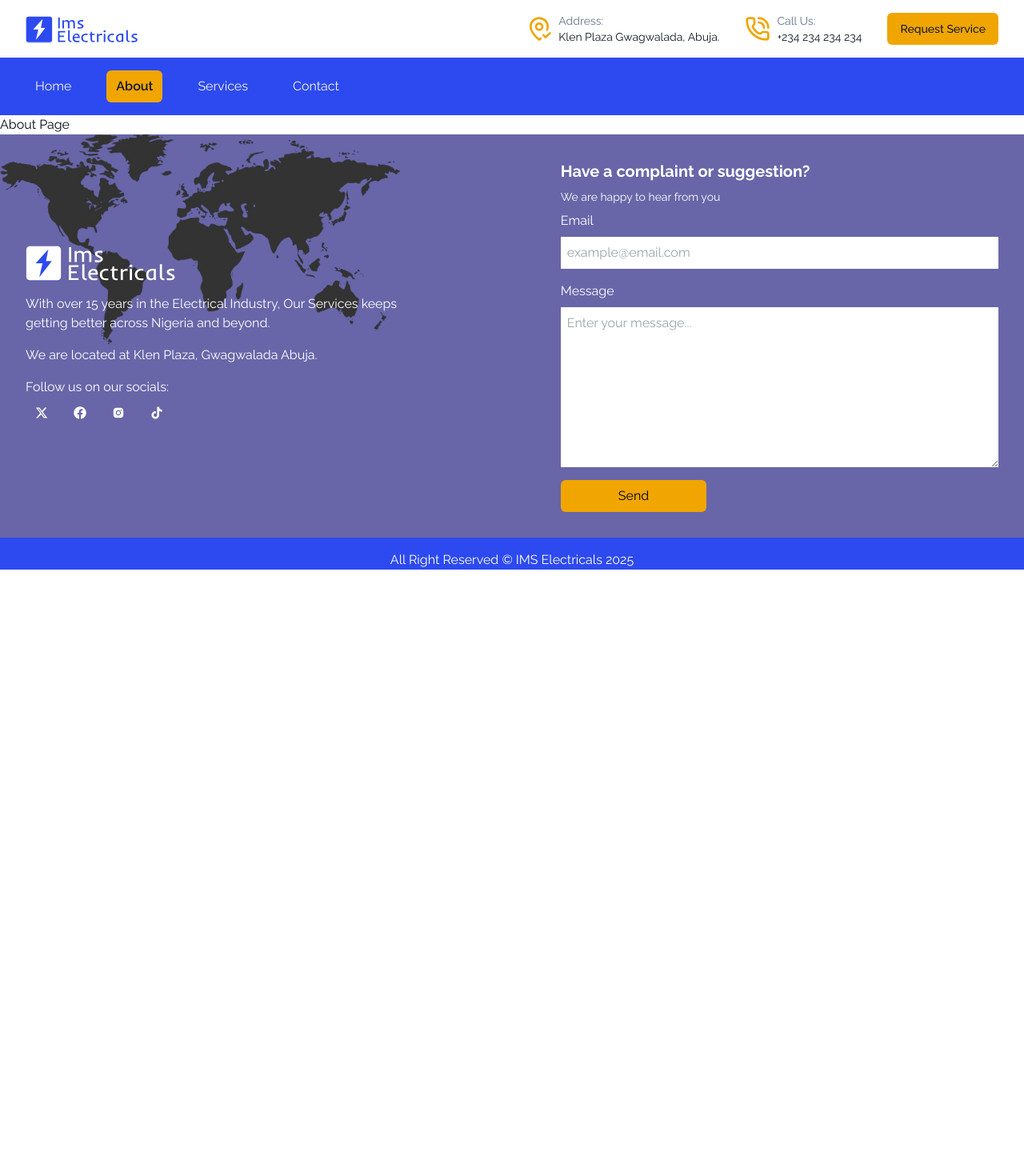
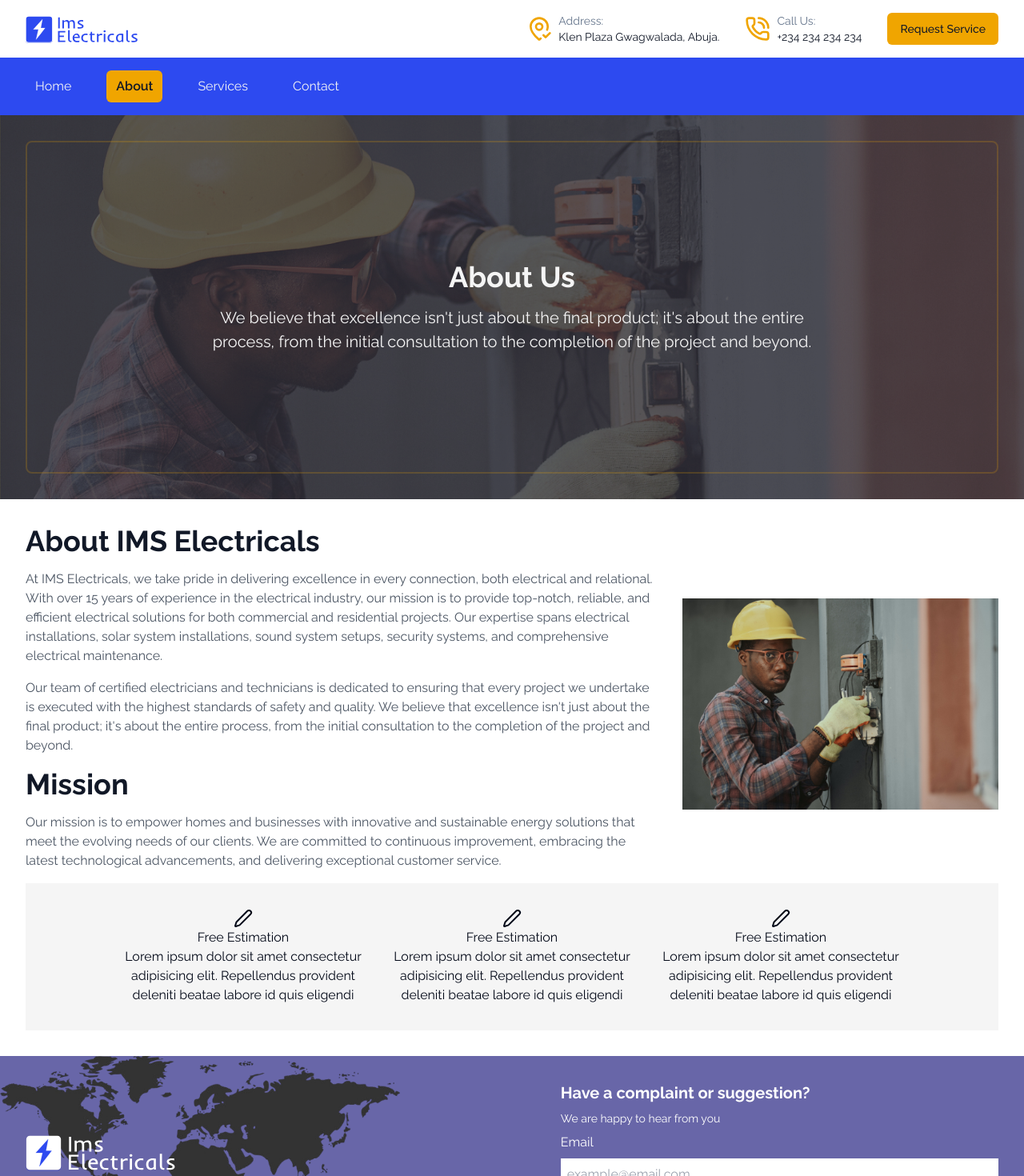
Before and after one commit to Yusuf-Najeeb/ims-new, a Next.js app: page /about in a window 1280 px wide. Shown: the top 1470 px of the page at 80% size. Before the commit the page ends 800 px from the top, so only its background shows below. Built offline with nearby package versions, Linux system fonts and the light colour scheme.

Commit message:
Initialized: About company component

```diff
--- a/app/about/page.tsx
+++ b/app/about/page.tsx
@@ -1,7 +1,14 @@
+import PageHeader from "@/components/pageHeader";
+import AboutIMS from "@/components/about/aboutCompany";
 export default function About() {
   return (
-    <div>
-      <h1>About Page</h1>
-    </div>
+    <section>
+      <PageHeader
+        title={"About Us"}
+        image={"/backgd.png"}
+        description="We believe that excellence isn't just about the final product; it's about the entire process, from the initial consultation to the completion of the project and beyond."
+      />
+      <AboutIMS />
+    </section>
   );
 }
--- /dev/null
+++ b/components/about/aboutCompany.tsx
@@ -0,0 +1,82 @@
+import Image from "next/image";
+import Engineer from "../../public/engineer.jpg";
+import { PenIcon } from "lucide-react";
+
+export default function AboutIMS() {
+  return (
+    <section className="py-8 px-4 sm:px-8">
+      <div className="flex flex-col-reverse sm:flex-row items-center gap-x-8 gap-y-4">
+        <div className="w-full sm:w-2/3">
+          <h2 className="text-[#111827] text-center sm:text-left text-4xl font-bold">
+            About IMS Electricals
+          </h2>
+          <p className="leading-normal my-4 text-[#4b5563]">
+            At IMS Electricals, we take pride in delivering excellence in every
+            connection, both electrical and relational. With over 15 years of
+            experience in the electrical industry, our mission is to provide
+            top-notch, reliable, and efficient electrical solutions for both
+            commercial and residential projects. Our expertise spans electrical
+            installations, solar system installations, sound system setups,
+            security systems, and comprehensive electrical maintenance.
+          </p>
+          <p className="leading-normal my-4 text-[#4b5563]">
+            Our team of certified electricians and technicians is dedicated to
+            ensuring that every project we undertake is executed with the
+            highest standards of safety and quality. We believe that excellence
+            isn&apos;t just about the final product; it&apos;s about the entire
+            process, from the initial consultation to the completion of the
+            project and beyond.
+          </p>
+
+          <div>
+            <h3 className="text-[#111827] text-center sm:text-left text-4xl font-bold">
+              Mission
+            </h3>
+            <p className="leading-normal my-4 text-[#4b5563]">
+              Our mission is to empower homes and businesses with innovative and
+              sustainable energy solutions that meet the evolving needs of our
+              clients. We are committed to continuous improvement, embracing the
+              latest technological advancements, and delivering exceptional
+              customer service.
+            </p>
+          </div>
+        </div>
+        <div className="w-full sm:w-1/3 h-[40vh] sm:h-full">
+          <Image
+            src={Engineer.src}
+            alt="Engineer"
+            width={500}
+            height={500}
+            className="w-full h-full object-cover"
+          />
+        </div>
+      </div>
+      <div className="bg-[#F5F5F5] flex flex-col sm:flex-row justify-center items-center gap-8 py-8">
+        <div className="w-full sm:w-1/4 text-center">
+          <PenIcon className="mx-auto" />
+          <h3>Free Estimation</h3>
+          <p>
+            Lorem ipsum dolor sit amet consectetur adipisicing elit. Repellendus
+            provident deleniti beatae labore id quis eligendi
+          </p>
+        </div>
+        <div className="w-full sm:w-1/4 text-center">
+          <PenIcon className="mx-auto" />
+          <h3>Free Estimation</h3>
+          <p>
+            Lorem ipsum dolor sit amet consectetur adipisicing elit. Repellendus
+            provident deleniti beatae labore id quis eligendi
+          </p>
+        </div>
+        <div className="w-full sm:w-1/4 text-center">
+          <PenIcon className="mx-auto" />
+          <h3>Free Estimation</h3>
+          <p>
+            Lorem ipsum dolor sit amet consectetur adipisicing elit. Repellendus
+            provident deleniti beatae labore id quis eligendi
+          </p>
+        </div>
+      </div>
+    </section>
+  );
+}
--- a/components/footer.tsx
+++ b/components/footer.tsx
@@ -35,7 +35,11 @@ const Footer = () => {
               getting better across Nigeria and beyond.
             </p>
             <p>We are located at Klen Plaza, Gwagwalada Abuja.</p>
-
+            <p>
+              Mail us at:{" "}
+              <Link href="mailto:G8aY3@example.com">G8aY3@example.com</Link>
+            </p>
+            <p>Call us at: +234 234 234 234</p>
             <div>
               <h4>Follow us on our socials:</h4>
               <div className="flex space-x-2">
--- a/components/pageHeader.tsx
+++ b/components/pageHeader.tsx
@@ -1,26 +1,86 @@
-interface PageHeaderProps {
-  title: string;
-  description: string;
+"use client";
+
+import { motion } from "framer-motion";
+
+interface HeroProps {
   image: string;
+  title?: string;
+  description?: string;
 }
-export default function PageHeader({
-  title,
-  description,
+
+export default function Hero({
   image,
-}: PageHeaderProps) {
+  title = "Welcome",
+  description = "Qualitative service Assured...",
+}: HeroProps) {
+  const containerVariants = {
+    hidden: { opacity: 0 },
+    visible: {
+      opacity: 1,
+      transition: {
+        duration: 0.5,
+        when: "beforeChildren",
+        staggerChildren: 0.2,
+      },
+    },
+  };
+
+  const itemVariants = {
+    hidden: {
+      opacity: 0,
+      y: 20,
+    },
+    visible: {
+      opacity: 1,
+      y: 0,
+      transition: {
+        duration: 0.5,
+        ease: "easeOut",
+      },
+    },
+  };
+
   return (
-    <section
+    <motion.section
+      initial="hidden"
+      animate="visible"
+      variants={containerVariants}
       className="relative py-8 px-4 sm:px-8 text-[#F5F5F5] sm:min-h-[60vh] bg-no-repeat bg-cover bg-center flex flex-col items-center justify-center"
       style={{ backgroundImage: `url(${image})` }}
     >
-      <div className="absolute inset-0 bg-[#F0A500]/10"></div>
+      <motion.div
+        initial={{ opacity: 0 }}
+        animate={{ opacity: 1 }}
+        transition={{ duration: 1 }}
+        className="absolute inset-0 bg-[#F0A500]/10"
+      />
 
-      <h2 className="text-3xl sm:text-4xl font-bold mb-4">
-        {title || "Welcome"}
-      </h2>
-      <p className="text-center text-xl leading-normal w-2/3">
-        {description || "Qualitative service Assured..."}
-      </p>
-    </section>
+      <motion.h2
+        variants={itemVariants}
+        className="text-3xl sm:text-4xl font-bold mb-4 relative"
+      >
+        {title}
+      </motion.h2>
+
+      <motion.p
+        variants={itemVariants}
+        className="text-center text-xl leading-normal w-2/3 relative"
+      >
+        {description}
+      </motion.p>
+
+      <motion.div
+        initial={{ scale: 0.5, opacity: 0 }}
+        animate={{ scale: 1, opacity: 1 }}
+        transition={{
+          duration: 0.5,
+          delay: 0.6,
+          type: "spring",
+          stiffness: 200,
+          damping: 15,
+        }}
+        className="absolute inset-0 border-2 border-[#F0A500]/20 m-4 sm:m-8 rounded-lg pointer-events-none"
+      />
+    </motion.section>
   );
 }
```
